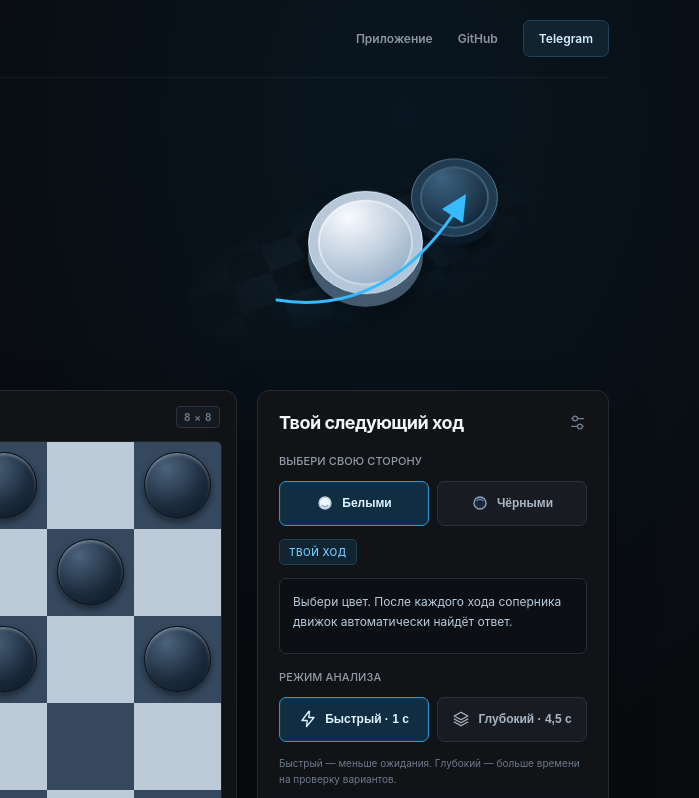
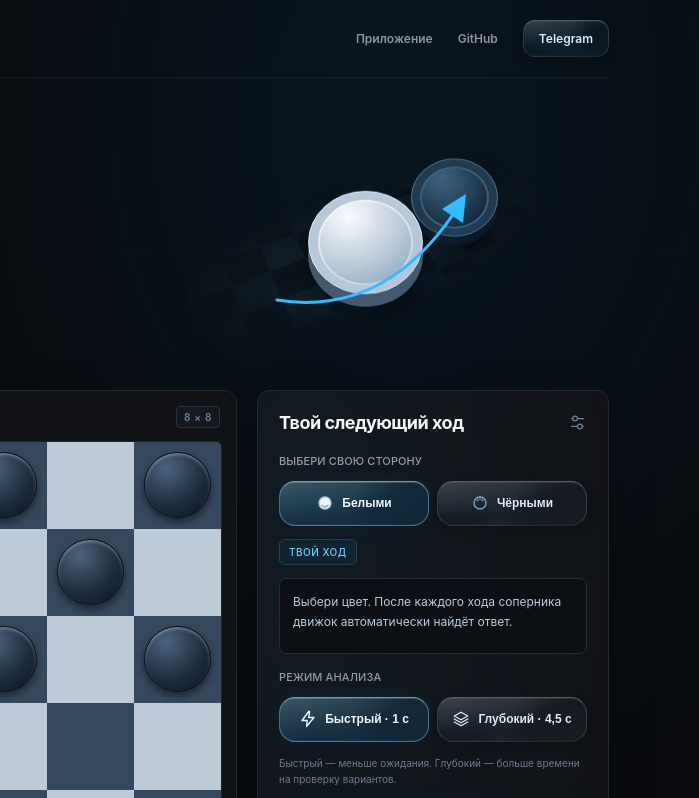
Before and after one commit to mapkee/best-analizator, a plain HTML site: page index.html in a window 1280 px wide. Shown: the top 798 px of the page, 581-1280 px from the left. Drawn offline with Linux system fonts and the light colour scheme.

Commit message:
Style controls with frosted glass highlights and tactile press effects

```diff
--- a/index.html
+++ b/index.html
@@ -25,7 +25,7 @@ header{text-align:center;margin:0 0 15px}.logo{font-size:clamp(25px,5vw,40px);fo
 @keyframes breathe{50%{opacity:.35}}
 @media(prefers-reduced-motion:reduce){.status.analyzing:before{animation:none}}
 .choice,.btn{display:flex;align-items:center;justify-content:center;gap:8px}.icon{width:20px;height:20px;flex:0 0 20px}.choice:focus-visible,.btn:focus-visible{outline:2px solid #93c5fd;outline-offset:3px}#fastMode,#deepMode{font-size:12px;padding:11px 6px}
-</style><link rel="stylesheet" href="ui.css?v=2"></head>
+</style><link rel="stylesheet" href="ui.css?v=3"></head>
 <body>
 <nav class="site-nav" aria-label="Навигация">
  <a class="wordmark" href="#"><svg class="brand-mark" viewBox="0 0 32 32" fill="none" aria-hidden="true"><path d="m4 23 10-14h7L11 23H4Zm12 0 10-14h3L19 23h-3Z" fill="currentColor"/></svg>НА ШАГ ВПЕРЕДИ</a>
--- a/ui.css
+++ b/ui.css
@@ -22,3 +22,35 @@ a{color:inherit;text-decoration:none}
 @media(max-width:760px){body{padding:0 12px calc(22px + env(safe-area-inset-bottom))}.site-nav{min-height:62px;padding-top:env(safe-area-inset-top);max-width:560px}.wordmark{font-size:10px;letter-spacing:.5px;gap:7px}.brand-mark{width:24px;height:24px}.nav-links{gap:12px;font-size:11px}.nav-links .nav-app{display:none}.nav-links .nav-telegram{padding:8px 10px}.brand{max-width:560px;grid-template-columns:1fr;padding:27px 2px 25px;gap:0}.logo{font-size:38px;letter-spacing:-1.8px;margin-bottom:10px}.hero-eyebrow{font-size:9px;margin-bottom:13px}.tag{font-size:17px}.brand-caption{font-size:12px;line-height:1.7;margin-top:12px;max-width:350px}.hero-visual{display:none}.hero-meta{font-size:10px;margin-top:16px;gap:18px}.app{max-width:560px;grid-template-columns:minmax(0,1fr);gap:15px}.board-card{padding:10px}.board-heading{padding-bottom:10px}.panel{padding:18px;gap:13px}.square-label{font-size:9px}.feature-strip{max-width:560px;grid-template-columns:1fr;gap:10px;margin-top:18px}.feature-card{padding:15px 17px}.feature-card h2{margin:5px 0;font-size:14px}.feature-card p{font-size:11px}.site-footer{max-width:560px;align-items:flex-start;line-height:1.6;margin-top:22px}.footer-links{gap:14px}}
 @media(max-width:360px){.nav-links>a:not(.nav-telegram){display:none}.logo{font-size:34px}.wordmark{font-size:9px}}
 @media(prefers-reduced-motion:reduce){html{scroll-behavior:auto}.choice,.btn{transition:none}}
+
+/* Frosted glass controls: tint, edge reflections and a tactile press. */
+.panel{background:radial-gradient(ellipse at 15% 18%,#18496a24,transparent 70%),#111317}
+.choice,.btn,.nav-links .nav-telegram{
+  position:relative;isolation:isolate;overflow:hidden;
+  border:1px solid #dceeff26;border-top-color:#e9f5ff4d;border-bottom-color:#adc9e516;
+  border-radius:16px;color:#e1eaf5;
+  background:linear-gradient(165deg,#d3eaff1f 0%,#9dc5ef09 48%,#a8c9ed0e 100%);
+  -webkit-backdrop-filter:blur(18px) saturate(160%);backdrop-filter:blur(18px) saturate(160%);
+  box-shadow:inset 0 1px 0 #ffffff14,inset 0 -1px 0 #ffffff05,0 4px 12px #0003;
+  text-shadow:0 1px 2px #0003;
+  transition:transform .18s ease,box-shadow .18s ease,border-color .18s ease,background .18s ease;
+  -webkit-tap-highlight-color:transparent;touch-action:manipulation;
+}
+.choice::before,.btn::before,.nav-links .nav-telegram::before{
+  content:"";position:absolute;inset:0;z-index:-1;pointer-events:none;border-radius:inherit;
+  background:radial-gradient(ellipse at 14% 0%,#ffffff18,transparent 63%),linear-gradient(110deg,transparent 25%,#ffffff07 48%,transparent 70%);
+}
+.choice:hover,.btn:not(:disabled):hover{background:linear-gradient(165deg,#d3eaff1f,#9dc5ef09 48%,#a8c9ed0e);border-color:#dceeff26;border-top-color:#e9f5ff4d}
+.choice.active{background:linear-gradient(155deg,#69cdff40,#259ce923 55%,#1376ba28);border-color:#88d8ff66;border-top-color:#d4f3ff8c;color:#effaff;box-shadow:inset 0 1px 0 #f0fbff30,inset 0 -1px 0 #5cc7ff14,0 0 18px #1b9fe915,0 4px 12px #0003}
+.btn.primary,.btn.primary:not(:disabled):hover{color:#f2fbff;background:linear-gradient(150deg,#62d2ff80,#139ae5a8 52%,#287ed0a3);border-color:#91dfff80;border-top-color:#e2f8ffc2;box-shadow:inset 0 1px 0 #f1fbff52,inset 0 -1px 0 #68bded22,0 6px 22px #008bdb24;text-shadow:0 1px 3px #07508280}
+.nav-links .nav-telegram{border-radius:12px;color:#d5efff}
+.choice:focus-visible,.btn:focus-visible,.nav-links .nav-telegram:focus-visible{outline:2px solid #a2ddff;outline-offset:3px}
+.btn:disabled{opacity:.4;box-shadow:inset 0 1px 0 #ffffff0a;cursor:not-allowed}
+.choice:active,.btn:not(:disabled):active,.nav-links .nav-telegram:active{transform:scale(.97);box-shadow:inset 0 2px 5px #0002,0 1px 4px #0002}
+@media(hover:hover){
+  .choice:hover,.btn:not(:disabled):hover,.nav-links .nav-telegram:hover{border-color:#c4e7ff5c;box-shadow:inset 0 1px 0 #ffffff2a,0 5px 18px #0003;transform:translateY(-1px)}
+  .choice:active,.btn:not(:disabled):active,.nav-links .nav-telegram:active{transform:scale(.97)}
+}
+@supports not ((backdrop-filter:blur(1px)) or (-webkit-backdrop-filter:blur(1px))){.choice,.btn,.nav-links .nav-telegram{background-color:#1c2937}}
+@media(prefers-reduced-transparency:reduce){.choice,.btn,.nav-links .nav-telegram{backdrop-filter:none;-webkit-backdrop-filter:none;background-color:#1c2937}}
+@media(prefers-reduced-motion:reduce){.choice,.btn,.nav-links .nav-telegram{transition:none;transform:none!important}}
```
